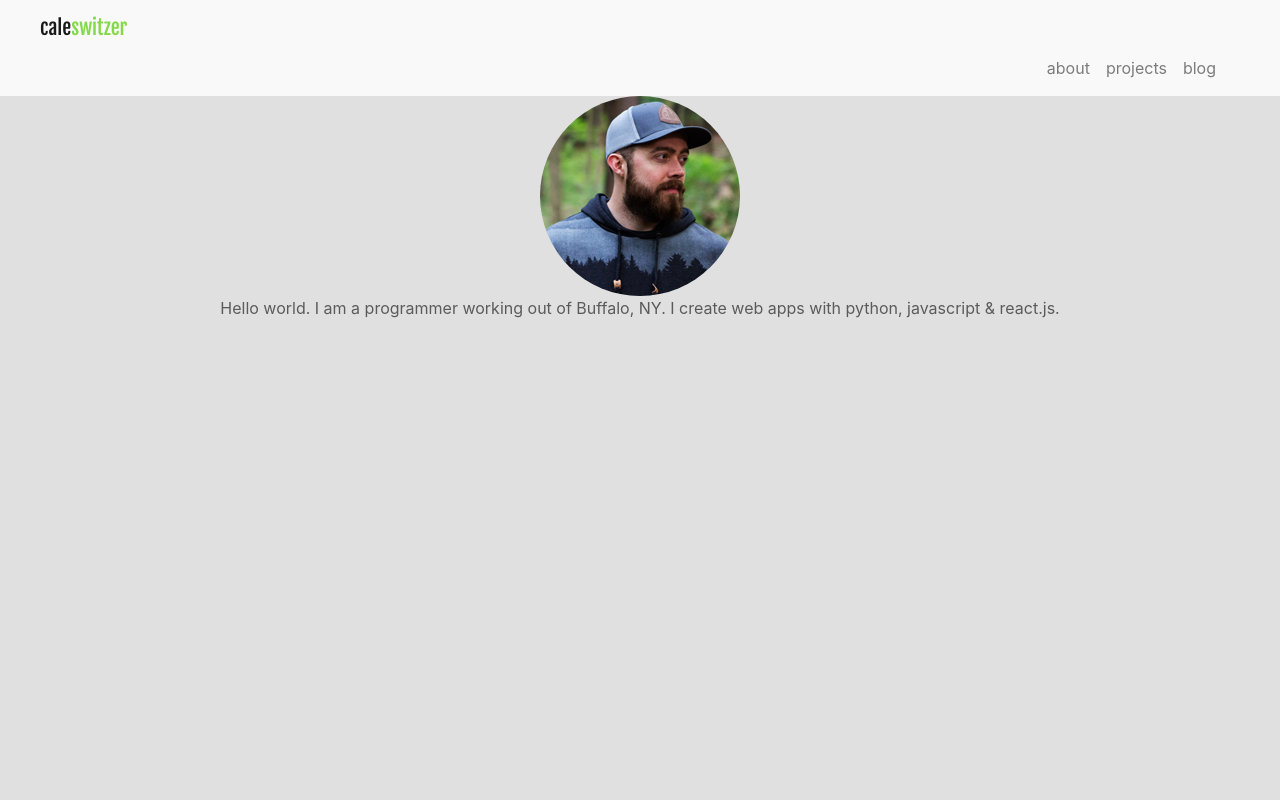
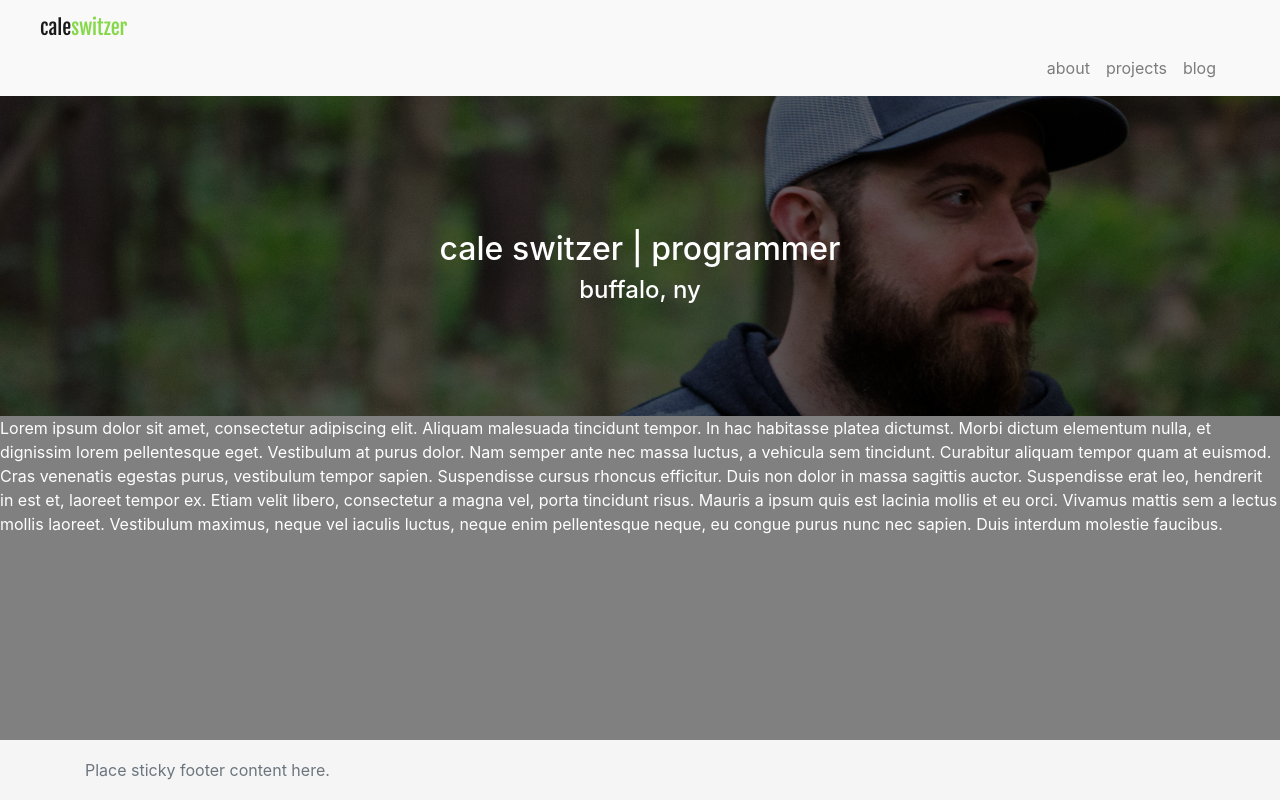
Before and after one commit to Tennyx/mysite, a Django app: page / in a window 1280 px wide. Run offline with Django 3.2, Linux system fonts and the light colour scheme; parts of the project's set-up code (start-up, migrations or seed data) failed here and were passed over; some libraries are stand-ins or nearby versions.

Commit message:
styling home

```diff
--- a/home/static/css/main.css
+++ b/home/static/css/main.css
@@ -1,11 +1,25 @@
 /** {
 	border: solid 1px;
 }*/
+html {
+  position: relative;
+  min-height: 100%;
+}
 
 body {
-  background: #e0e0e0;
-  color: #5b5b5b;
+  background: gray;
+  color: white;
+  margin-bottom: 60px;
 }
+
+
+/*body {
+  background: url('../images/calefull.jpg') no-repeat center center fixed;
+  -webkit-background-size: cover;
+  -moz-background-size: cover;
+  background-size: cover;
+  -o-background-size: cover;
+}*/
 
 .navbar {
 	background: #f9f9f9;
@@ -49,3 +63,43 @@ body {
 .card-img-top {
 	filter: grayscale(80%);
 }
+
+header.masthead {
+    height: 40vh;
+    min-height: 300px;
+    background: url('../images/calebanner.jpg') no-repeat center center scroll;
+    -webkit-background-size: cover;
+    -moz-background-size: cover;
+    background-size: cover;
+    -o-background-size: cover;
+    font-weight: normal;
+}
+
+header.masthead > .overlay {
+    height: 40vh;
+    min-height: 300px;
+    padding: 5rem 0;
+    text-align: center;
+    background: rgba(0, 0, 0, 0.6);
+}
+
+.hometitle {
+	margin-top: 54px;
+	font-size: 2em;
+}
+
+.card {
+	margin: 5px;
+	padding: 10px;
+	/*box-shadow: 10px 10px 35px #bababa;*/
+}
+
+.footer {
+  position: absolute;
+  bottom: 0;
+  width: 100%;
+  /* Set the fixed height of the footer here */
+  height: 60px;
+  line-height: 60px; /* Vertically center the text there */
+  background-color: #f5f5f5;
+}
--- a/home/templates/home/base.html
+++ b/home/templates/home/base.html
@@ -47,4 +47,11 @@
 	<!-- <div class="text-center"><i class="fa fa-github" aria-hidden="true"></i></div>
 	 -->
 </body>
+
+<footer class="footer">
+    <div class="container">
+    	<span class="text-muted">Place sticky footer content here.</span>
+    </div>
+</footer>
+
 </html>
--- a/home/templates/home/home.html
+++ b/home/templates/home/home.html
@@ -2,9 +2,23 @@
 
 {% block content %}
 
-<div class="container text-center">
+<header class="masthead">
+	<div class="overlay">
+		<div class="container text-center">
+			<h1 class="display-6 text-white hometitle">cale switzer | programmer</h1>
+			<h4 class="display-6 text-white">buffalo, ny</h4>
+
+		</div>
+	</div>
+</header>
+<p>Lorem ipsum dolor sit amet, consectetur adipiscing elit. Aliquam malesuada tincidunt tempor. In hac habitasse platea dictumst. Morbi dictum elementum nulla, et dignissim lorem pellentesque eget. Vestibulum at purus dolor. Nam semper ante nec massa luctus, a vehicula sem tincidunt. Curabitur aliquam tempor quam at euismod. Cras venenatis egestas purus, vestibulum tempor sapien. Suspendisse cursus rhoncus efficitur. Duis non dolor in massa sagittis auctor. Suspendisse erat leo, hendrerit in est et, laoreet tempor ex. Etiam velit libero, consectetur a magna vel, porta tincidunt risus. Mauris a ipsum quis est lacinia mollis et eu orci. Vivamus mattis sem a lectus mollis laoreet. Vestibulum maximus, neque vel iaculis luctus, neque enim pellentesque neque, eu congue purus nunc nec sapien. Duis interdum molestie faucibus.</p>
+<!-- <div class="container text-center">
 	<img src="static/images/cale200.jpg" class="rounded-circle">
-	<p>Hello world. I am a programmer working out of Buffalo, NY. I create web apps with python, javascript & react.js.</p>
-</div>
+
+	<h1>cale switzer</h1>
+
+	<p>Hello world. I am a programmer working out of Buffalo, NY. I create web apps with
+	python, javascript & react.js.</p>
+</div> -->
 
 {% endblock %}
```
